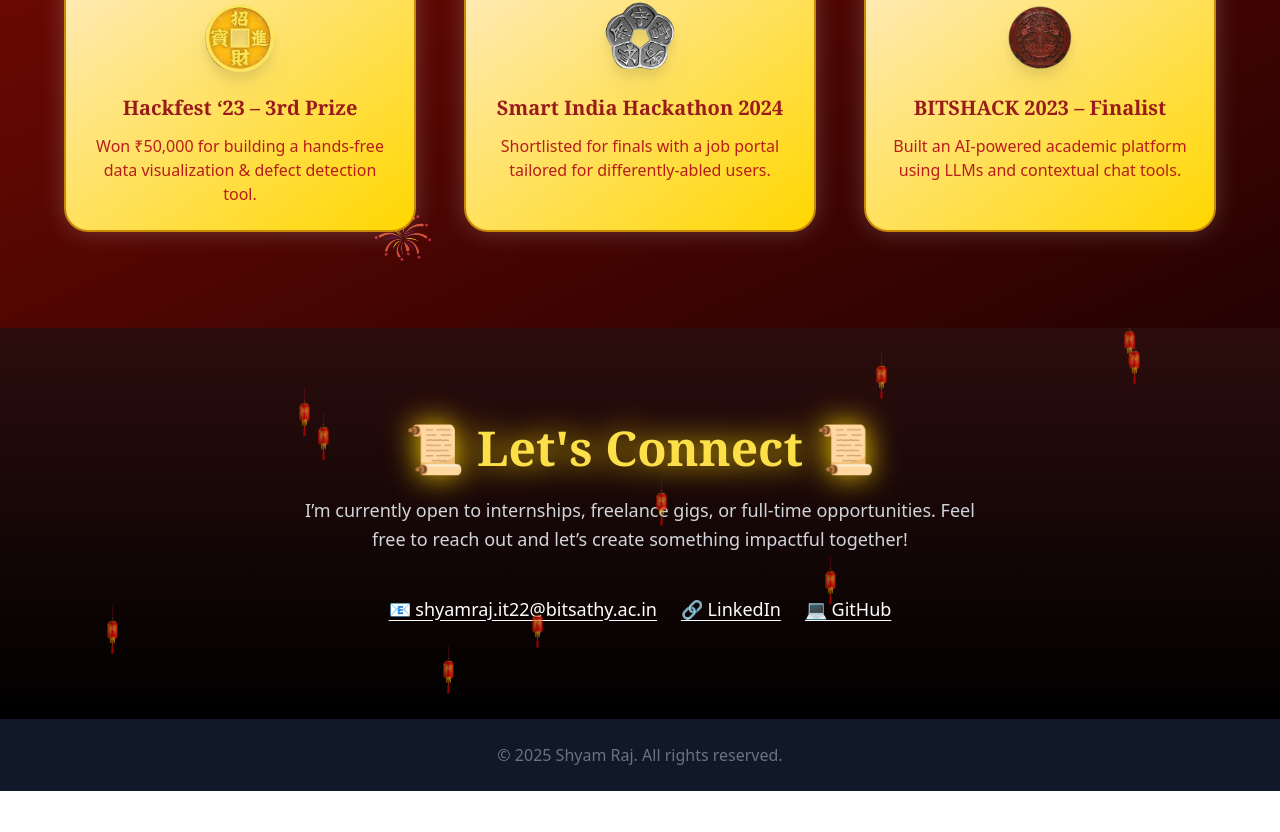
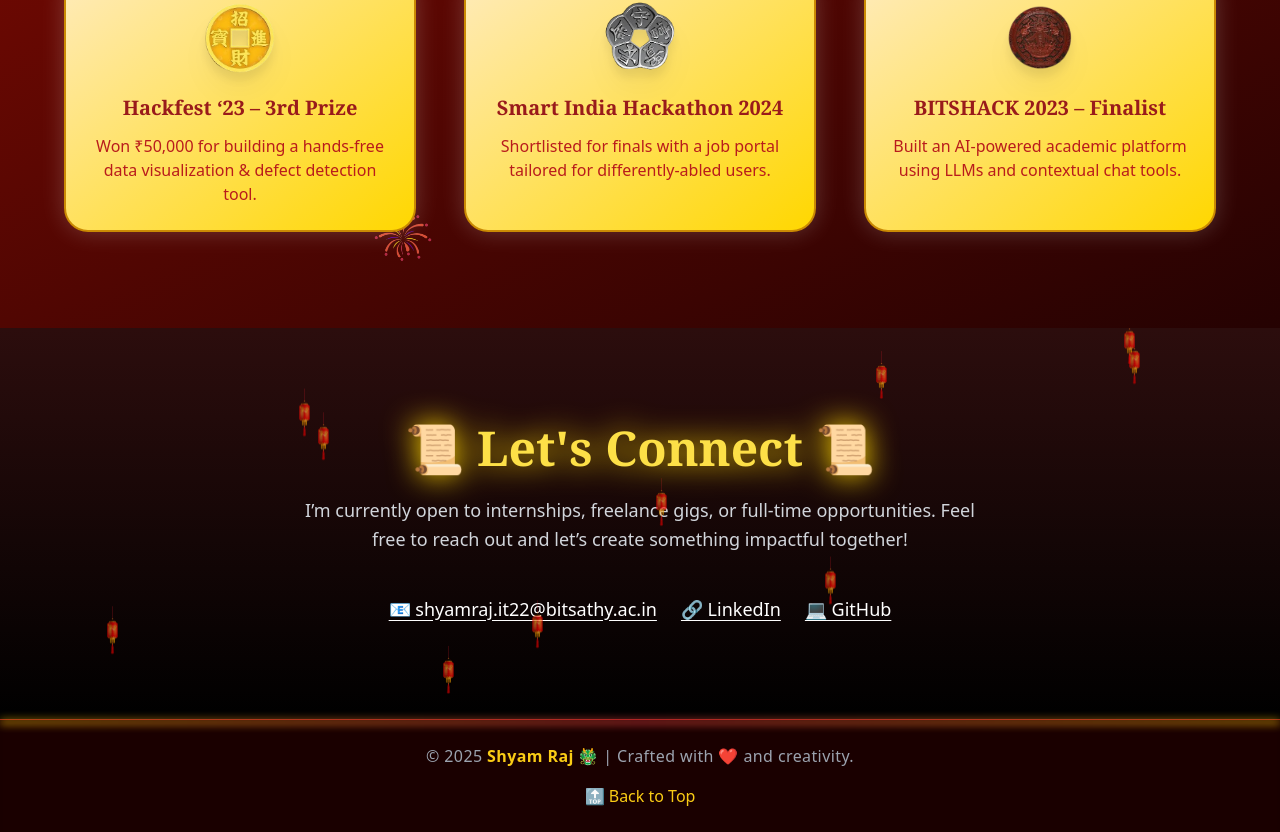
Before and after one commit to shyamshyam018/mern_portfolio, a React (Vite) app in the folder Portfolio/: page / in a window 1280 px wide. Shown: the part 3480-4312 px from the top of the page. Before the commit the page ends 4271 px from the top, so only its background shows below. Built offline with nearby package versions, Linux system fonts and the light colour scheme; a web font is replaced by a local one.

Commit message:
updated footer section

```diff
--- a/Portfolio/src/components/Footer.jsx
+++ b/Portfolio/src/components/Footer.jsx
@@ -2,8 +2,21 @@ import React from "react";
 
 const Footer = () => {
   return (
-    <footer className="bg-gray-900 text-center py-6 text-gray-500">
-      <p>© {new Date().getFullYear()} Shyam Raj. All rights reserved.</p>
+    <footer className="relative bg-[#1a0000] text-center py-6 text-gray-400 border-t border-red-800 shadow-inner">
+      {/* Glowing Top Border Effect */}
+      <div className="absolute top-0 left-0 w-full h-1 bg-gradient-to-r from-yellow-500 via-red-500 to-yellow-500 blur-sm animate-pulse" />
+
+      <p className="text-sm md:text-base font-light tracking-wide z-10 relative">
+        © {new Date().getFullYear()} <span className="text-yellow-400 font-semibold">Shyam Raj</span> 🐲 | Crafted with ❤️ and creativity.
+      </p>
+
+      {/* Optional Scroll-to-top button */}
+      {<button
+        onClick={() => window.scrollTo({ top: 0, behavior: "smooth" })}
+        className="mt-4 text-yellow-400 hover:text-yellow-300 transition duration-300"
+      >
+        🔝 Back to Top
+      </button> }
     </footer>
   );
 };
```
